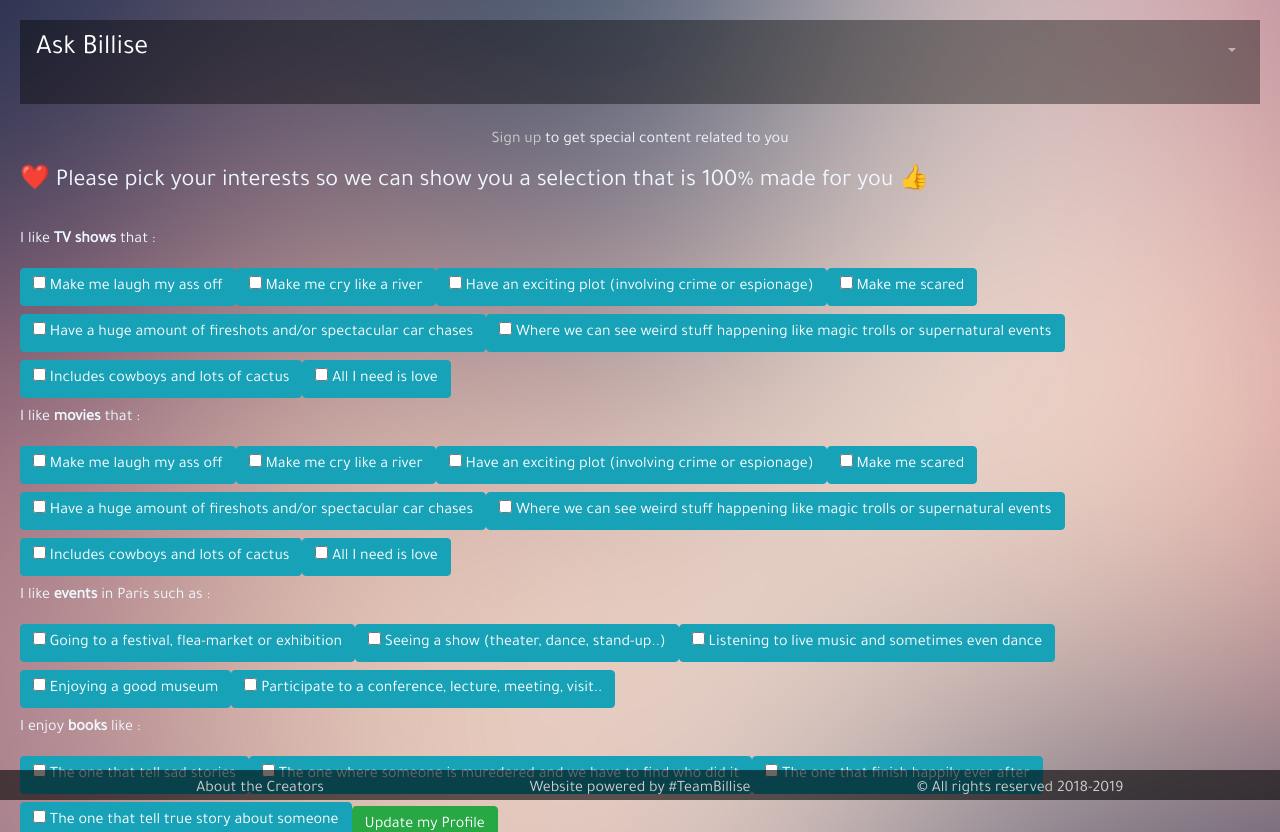
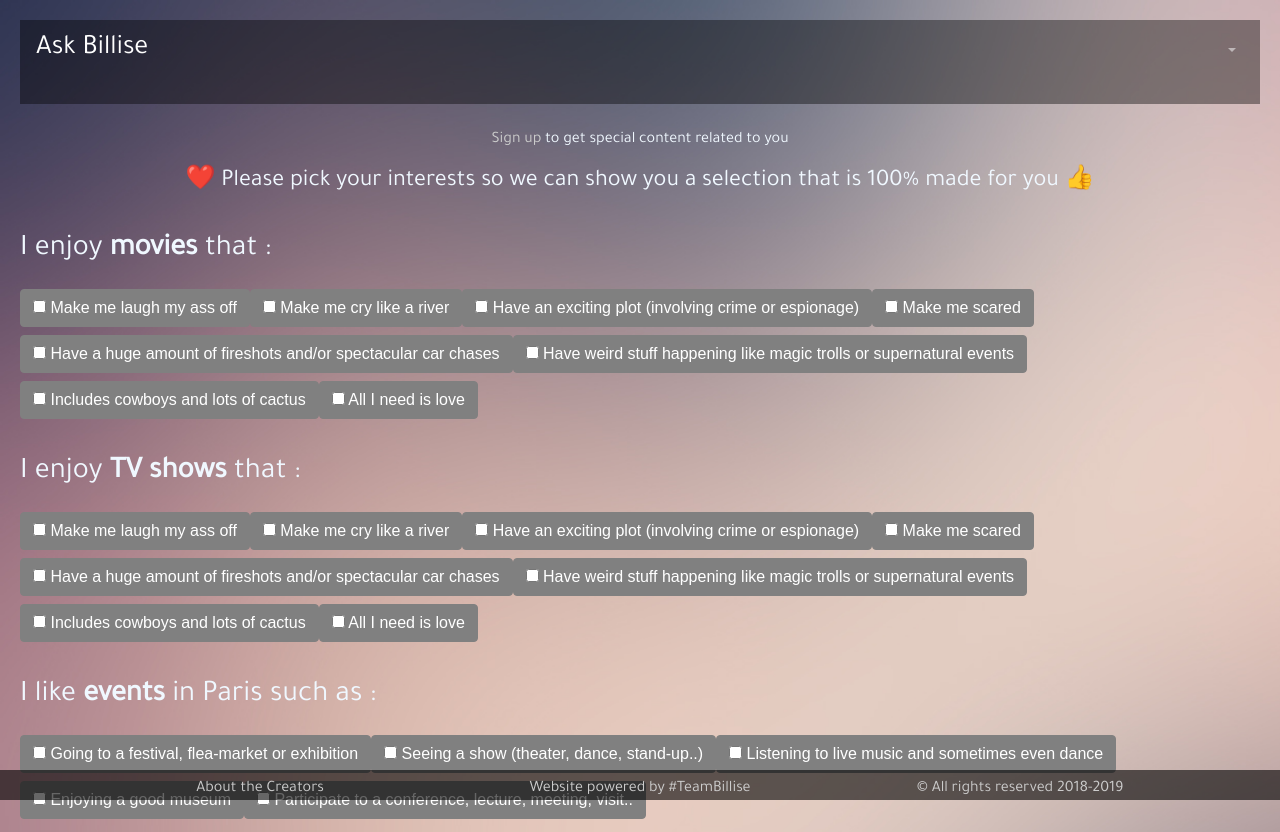
Before and after one commit to Yaats/Project-final-frontend, an Angular app in the folder frontend/: page /edit in a window 1280 px wide. Shown: the top 832 px of the page. Built offline with nearby package versions, Linux system fonts and the light colour scheme; no server answers.

Commit message:
ghvjbknlk

```diff
--- a/frontend/src/app/app.component.html
+++ b/frontend/src/app/app.component.html
@@ -40,6 +40,7 @@
     </a>
     <ul class="navbar-nav mr-auto">
       <li class="nav-item">
+
         <h4>
           <a class="nav-link" routerLink="/favorite">My list</a>
         </h4>
--- a/frontend/src/app/edit/edit.component.css
+++ b/frontend/src/app/edit/edit.component.css
@@ -0,0 +1,13 @@
+.btn-info:hover {
+  background-color: #212529;
+  border-color: #212529;
+}
+.btn-info {
+  background-color: gray;
+  border-color: grey;
+  font-family: Arial, Helvetica, sans-serif;
+}
+
+.titlee {
+  font-size: 30px;
+}
--- a/frontend/src/app/edit/edit.component.html
+++ b/frontend/src/app/edit/edit.component.html
@@ -5,10 +5,60 @@
 <form (ngSubmit)="update()">
   <div class="form-group">
     <div>
-      <h4>❤️ Please pick your interests so we can show you a selection that is 100% made for you 👍</h4>
+      <h4 align="center">❤️ Please pick your interests so we can show you a selection that is 100% made for you 👍</h4>
       <br>
-      <p>I like
-        <b>TV shows</b> that :</p>
+      <div class="titlee">
+        <p>I enjoy
+          <b>movies</b> that :</p>
+      </div>
+
+      <label class="btn btn-info">
+        <input type="checkbox" [checked]="creds.interestedIn.includes(35)" (change)="updateProfile(35)" name="interestedIn[2]" id="comedyMovies"
+          value="comedyMovies"> Make me laugh my ass off
+      </label>
+
+      <label class="btn btn-info">
+        <input type="checkbox" [checked]="creds.interestedIn.includes(18)" (change)="updateProfile(18)" name="interestedIn[3]" id="dramaMovies"
+          value="dramaMovies"> Make me cry like a river
+      </label>
+
+      <label class="btn btn-info">
+        <input type="checkbox" [checked]="creds.interestedIn.includes(53)" (change)="updateProfile(53)" name="interestedIn[8]" id="thrillerMovies"
+          value="thrillerMovies"> Have an exciting plot (involving crime or espionage)
+      </label>
+
+      <label class="btn btn-info">
+        <input type="checkbox" [checked]="creds.interestedIn.includes(27)" (change)="updateProfile(27)" name="interestedIn[9]" id="scaryMovies"
+          value="scaryMovies"> Make me scared
+      </label>
+
+      <label class="btn btn-info">
+        <input type="checkbox" [checked]="creds.interestedIn.includes(28)" (change)="updateProfile(28)" name="interestedIn[13]" id="actionMovies"
+          value="actionMovies"> Have a huge amount of fireshots and/or spectacular car chases
+      </label>
+
+      <label class="btn btn-info">
+        <input type="checkbox" [checked]="creds.interestedIn.includes(878)" (change)="updateProfile(878)" name="interestedIn[14]"
+          id="fantasyMovies" value="fantasyMovies"> Have weird stuff happening like magic trolls or supernatural events
+      </label>
+
+      <label class="btn btn-info">
+        <input type="checkbox" [checked]="creds.interestedIn.includes(37)" (change)="updateProfile(37)" name="interestedIn[17]" id="westernMovies"
+          value="westernMovies"> Includes cowboys and lots of cactus
+      </label>
+
+      <label class="btn btn-info">
+        <input type="checkbox" [checked]="creds.interestedIn.includes(10749)" (change)="updateProfile(10749)" name="interestedIn[19]"
+          id="loveMovies" value="loveMovies"> All I need is love
+      </label>
+      <br>
+      <br>
+      <div class="titlee">
+
+        <p>I enjoy
+          <b>TV shows</b> that :</p>
+      </div>
+
 
       <label class="btn btn-info">
         <input type="checkbox" [checked]="creds.interestedInSerie.includes(35)" (change)="updateProfileSerie(35)" name="interestedInSerie[0]"
@@ -37,7 +87,7 @@
 
       <label class="btn btn-info">
         <input type="checkbox" [checked]="creds.interestedInSerie.includes(878)" (change)="updateProfileSerie(878)" name="interestedInSerie[15]"
-          id="fantasyTvShows" value="fantasyTvShows"> Where we can see weird stuff happening like magic trolls or supernatural events
+          id="fantasyTvShows" value="fantasyTvShows"> Have weird stuff happening like magic trolls or supernatural events
       </label>
 
       <label class="btn btn-info">
@@ -53,53 +103,13 @@
 
 
       <br>
-
-      <p>I like
-        <b>movies</b> that :</p>
-
-      <label class="btn btn-info">
-        <input type="checkbox" [checked]="creds.interestedIn.includes(35)" (change)="updateProfile(35)" name="interestedIn[2]" id="comedyMovies"
-          value="comedyMovies"> Make me laugh my ass off
-      </label>
-
-      <label class="btn btn-info">
-        <input type="checkbox" [checked]="creds.interestedIn.includes(18)" (change)="updateProfile(18)" name="interestedIn[3]" id="dramaMovies"
-          value="dramaMovies"> Make me cry like a river
-      </label>
-
-      <label class="btn btn-info">
-        <input type="checkbox" [checked]="creds.interestedIn.includes(53)" (change)="updateProfile(53)" name="interestedIn[8]" id="thrillerMovies"
-          value="thrillerMovies"> Have an exciting plot (involving crime or espionage)
-      </label>
-
-      <label class="btn btn-info">
-        <input type="checkbox" [checked]="creds.interestedIn.includes(27)" (change)="updateProfile(27)" name="interestedIn[9]" id="scaryMovies"
-          value="scaryMovies"> Make me scared
-      </label>
-
-      <label class="btn btn-info">
-        <input type="checkbox" [checked]="creds.interestedIn.includes(28)" (change)="updateProfile(28)" name="interestedIn[13]" id="actionMovies"
-          value="actionMovies"> Have a huge amount of fireshots and/or spectacular car chases
-      </label>
-
-      <label class="btn btn-info">
-        <input type="checkbox" [checked]="creds.interestedIn.includes(878)" (change)="updateProfile(878)" name="interestedIn[14]"
-          id="fantasyMovies" value="fantasyMovies"> Where we can see weird stuff happening like magic trolls or supernatural events
-      </label>
-
-      <label class="btn btn-info">
-        <input type="checkbox" [checked]="creds.interestedIn.includes(37)" (change)="updateProfile(37)" name="interestedIn[17]" id="westernMovies"
-          value="westernMovies"> Includes cowboys and lots of cactus
-      </label>
-
-      <label class="btn btn-info">
-        <input type="checkbox" [checked]="creds.interestedIn.includes(10749)" (change)="updateProfile(10749)" name="interestedIn[19]"
-          id="loveMovies" value="loveMovies"> All I need is love
-      </label>
       <br>
 
-      <p>I like
-        <b>events</b> in Paris such as :</p>
+      <div class="titlee">
+
+        <p>I like
+          <b>events</b> in Paris such as :</p>
+      </div>
 
       <label class="btn btn-info">
         <input type="checkbox" [checked]="creds.interestedInEvent.includes(1)" (change)="updateProfileEvent(1)" name="interestedInEvent[4]"
@@ -128,9 +138,12 @@
 
       <br>
 
+      <br>
+      <div class="titlee">
 
-      <p>I enjoy
-        <b>books</b> like :</p>
+        <p>I enjoy
+          <b>books</b> like :</p>
+      </div>
 
       <label class="btn btn-info">
         <input type="checkbox" [checked]="creds.interestedInBook.includes('drama')" (change)="updateProfileBook('drama')" name="interestedInBook[16]"
@@ -153,7 +166,7 @@
       </label>
 
 
-      <button class="btn btn-success">Update my Profile</button>
+      <button class="btn btn-success btn-lg">Update my Profile</button>
     </div>
   </div>
 </form>
--- a/frontend/src/app/favorite/favorite.component.html
+++ b/frontend/src/app/favorite/favorite.component.html
@@ -1,7 +1,5 @@
 <div class="scroll">
   <div *ngIf="userServ.currentUser">
-
-
 
     <ul>
       <li *ngFor="let oneList of list">
@@ -45,6 +43,4 @@
       </li>
     </ul>
 
-
   </div>
-</div>
--- a/frontend/src/index.html
+++ b/frontend/src/index.html
@@ -22,7 +22,6 @@
         justify-content: center;
         align-items: center;
         height: 100vh;
-
         color: pink;
         text-transform: uppercase;
         font-family: -apple-system,
```
Also changed, not shown: frontend/src/heart.png (added).
